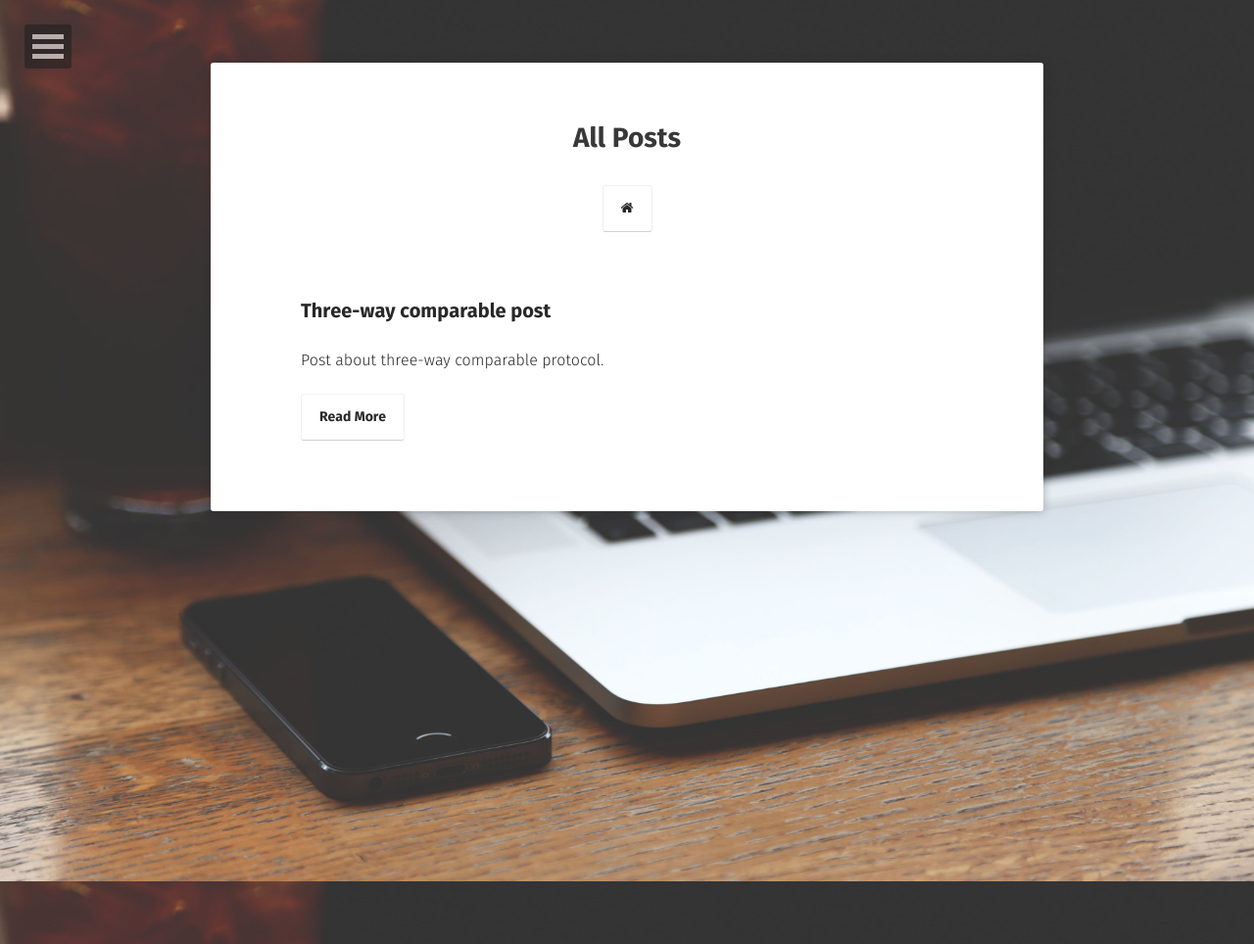
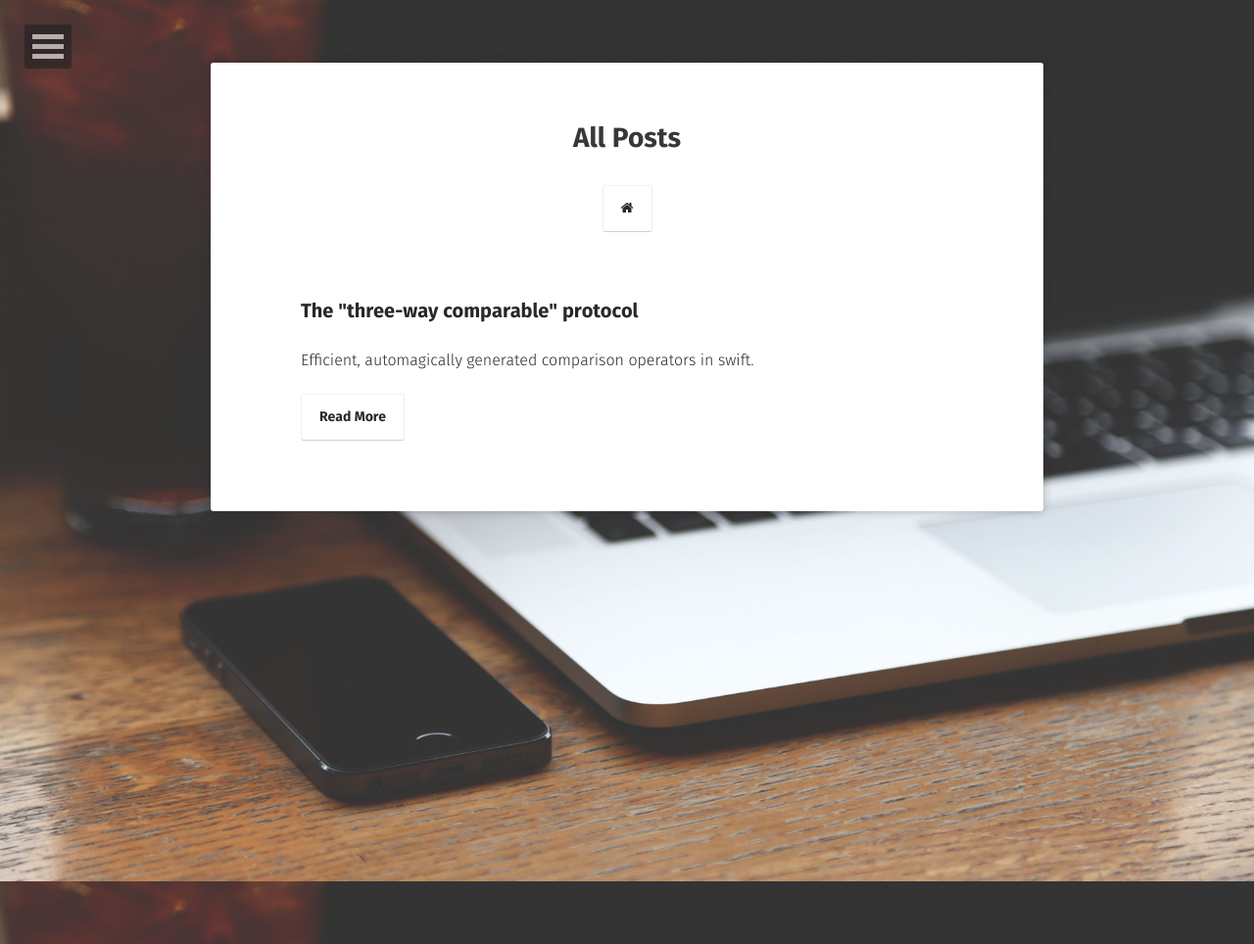
Before and after one commit to twoablog/twoablog.github.io, a Jekyll site: the page built from posts/index.md, in a window 1280 px wide. Shown: the whole page at 98% size. Built offline with Jekyll 4.4.1, drawn with Linux system fonts in a browser that asks for light colours; some web fonts are replaced.

Commit message:
Changed title and excerpt.

```diff
--- a/_posts/2018-05-19-three-way-comparable.md
+++ b/_posts/2018-05-19-three-way-comparable.md
@@ -1,7 +1,7 @@
 ---
 layout: post
-title: Three-way comparable post
+title: The "three-way comparable" protocol
 date: 2018-05-10
-excerpt: "Post about three-way comparable protocol."
+excerpt: "Efficient, automagically generated comparison operators in swift."
 tags: [swift, c++]
 ---
```
